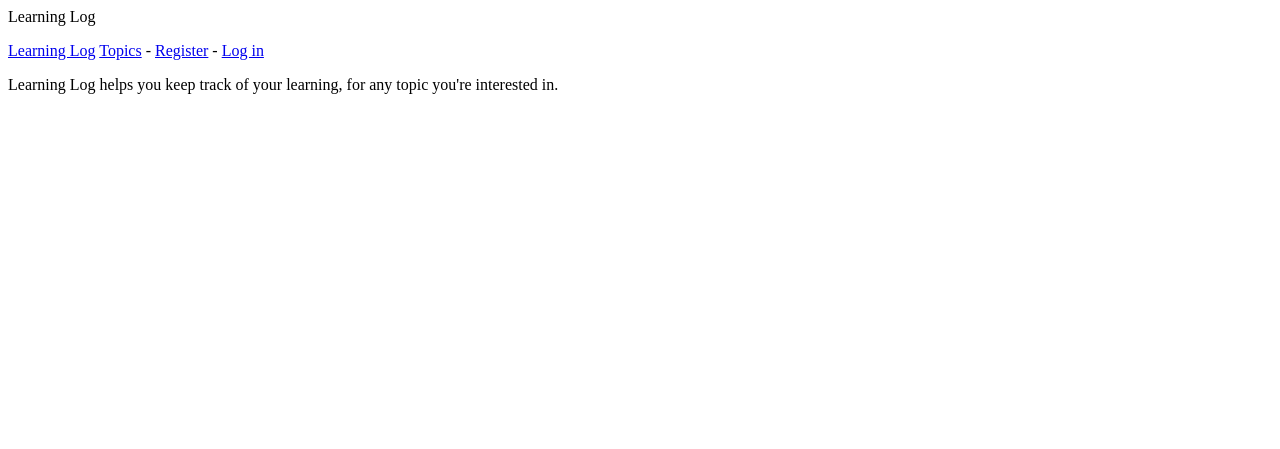
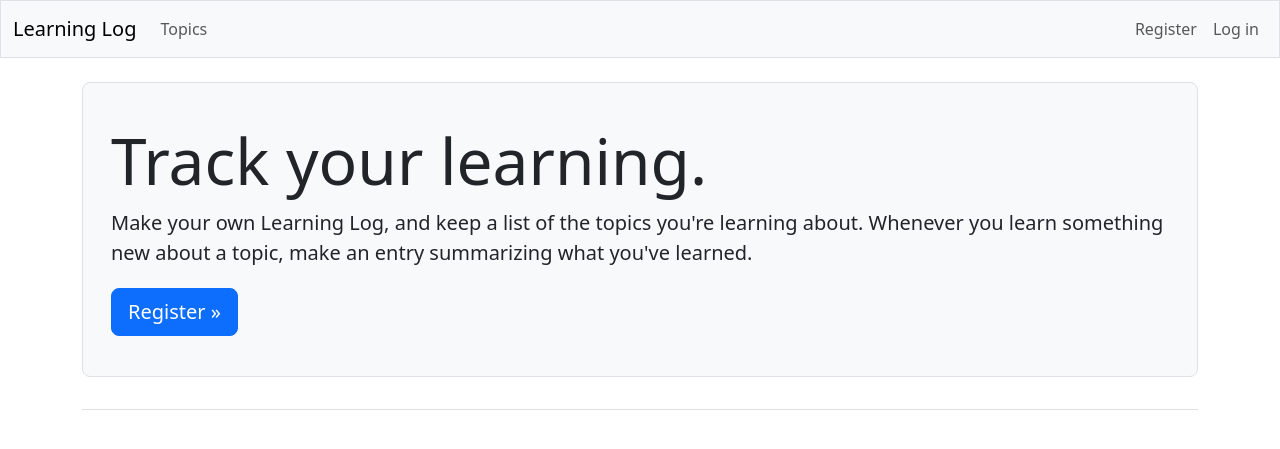
Before and after one commit to StreetPuddle/ll_repo, a Django app: page / in a window 1280 px wide. Shown: the top 449 px of the page. Run offline with Django 5.2, Linux system fonts and the light colour scheme; some libraries are stand-ins or nearby versions.

Commit message:
Chap 20 completed

```diff
--- a/learning_logs/templates/learning_logs/base.html
+++ b/learning_logs/templates/learning_logs/base.html
@@ -1,20 +1,73 @@
-<p>
-    <a href="{% url 'learning_logs:index' %}">Learning Log</a>
-    <a href="{% url 'learning_logs:topics' %}">Topics</a> -
-    {% if user.is_authenticated %}
-        Hello, {{ user.username }}
-    {% else %}
-        <a href="{% url 'accounts:register' %}">Register</a> -
-        <a href="{% url 'accounts:login' %}">Log in</a>
-    {% endif %}
-</p>
+<!DOCTYPE html>
+<html lang="en">
+<head>
+    <meta charset="utf-8">
+    <meta name="viewport" content="width=device-width, initial-scale=1">
+    <title>Learning Log</title>
 
-{% block content %}{% endblock content %}
+    {% load django_bootstrap5 %}
+    {% bootstrap_css %}
+    {% bootstrap_javascript %}
 
-{% if user.is_authenticated %}
-    <hr />
-    <form action="{% url 'accounts:logout' %}" method='post'>
-        {% csrf_token %}
-        <button name='submit'>Log out</button>
-    </form>
-{% endif %}
+</head>
+<body>
+
+    <nav class="navbar navbar-expand-md navbar-light bg-light mb-4 border">
+        <div class="container-fluid">
+            <a class="navbar-brand" href="{% url 'learning_logs:index' %}">
+                Learning Log</a>
+
+            <button class="navbar-toggler" type="button" data-bs-toggle="collapse"
+              data-bs-target="#navbarCollapse" aria-controls="navbarCollapse"
+              aria-expanded="false" aria-label="Toggle navigation">
+              <span class="navbar-toggler-icon"></span>
+            </button>
+
+            <div class="collapse navbar-collapse" id="navbarCollapse">
+                <ul class="navbar-nav me-auto mb-2 mb-md-0">
+                    <li class="nav-item">
+                        <a class="nav-link" href="{% url 'learning_logs:topics' %}">
+                            Topics</a></li>
+                </ul> <!-- End of links on the left side of navbar -->
+
+                <!-- Account-related links -->
+                 <ul class="navbar-nav ms-auto mb-2 mb-md-0">
+
+                    {% if user.is_authenticated %}
+                      <li class="nav-item">
+                        <span class="navbar-text me-2">Hello, {{ user.username }}.
+                            </span></li>
+                    {% else %}
+                      <li class="nav-item">
+                        <a class="nav-link" href="{% url 'accounts:register' %}">
+                            Register</a></li>
+                      <li class="nav-item">
+                        <a class="nav-link" href="{% url 'accounts:login' %}">
+                            Log in</a></li>
+                    {% endif %}
+                 </ul> <!-- End of account-related links -->
+
+                 {% if user.is_authenticated %}
+                    <form action="{% url 'accounts:logout' %}" method='post'>
+                        {% csrf_token %}
+                        <button name="submit" class='btn btn-outline-secondary btm-sm'>
+                            Log out</button>
+                    </form>
+                {% endif %}
+
+            </div> <!-- Closes collapsible parts of navbar -->
+
+        </div> <!-- Closes navbar's container -->
+    </nav> <!-- End of navbar -->
+
+    <main class="container">
+        <div class="pb-2 mb-2 border-bottom">
+            {% block page_header %}{% endblock page_header %}
+        </div>
+        <div>
+            {% block content %}{% endblock content %}
+        </div>
+    </main>
+
+</body>
+</html>
--- a/learning_logs/templates/learning_logs/index.html
+++ b/learning_logs/templates/learning_logs/index.html
@@ -1,7 +1,14 @@
-<p>Learning Log</p>
+{% extends 'learning_logs/base.html' %}
 
-{% extends 'learning_logs/base.html' %}
-{% block content %}
+{% block page_header %}
+    <div class="p-3 mb-4 bg-light border rounded-3">
+        <div class="container-fluid py-4">
+            <h1 class="display-3">Track your learning.</h1>
 
-<p>Learning Log helps you keep track of your learning, for any topic you're interested in.</p>
-{% endblock content %}
+            <p class="lead">Make your own Learning Log, and keep a list of the topics you're learning about. Whenever you learn something new about a topic, make an entry summarizing what you've learned.</p>
+
+            <a class="btn btn-primary btn-lg mt-1"
+              href="{% url 'accounts:register' %}">Register &raquo;</a>
+        </div>
+    </div>
+{% endblock page_header %}
--- a/learning_logs/views.py
+++ b/learning_logs/views.py
@@ -20,7 +20,7 @@ def topic(request, topic_id):
     """Show a single topic and all its entries"""
     topic = Topic.objects.get(id=topic_id)
     #Make sure the topic belongs to the current user
-    if topic.pwner != request.user:
+    if topic.owner != request.user:
         raise Http404
 
     entries = topic.entry_set.order_by('-date_added')
--- a/ll_project/settings.py
+++ b/ll_project/settings.py
@@ -34,6 +34,9 @@ INSTALLED_APPS = [
     # My apps.
     'learning_logs',
     'accounts',
+
+    # Third party apps.
+    'django_bootstrap5',
 
     #Default Django apps
     "django.contrib.admin",
```
Also changed, not shown: accounts/templates/registration/login.html (+7 -2 lines), learning_logs/templates/learning_logs/topic.html (+19 -18 lines), learning_logs/templates/learning_logs/topics.html (+7 -5 lines), db.sqlite3.
